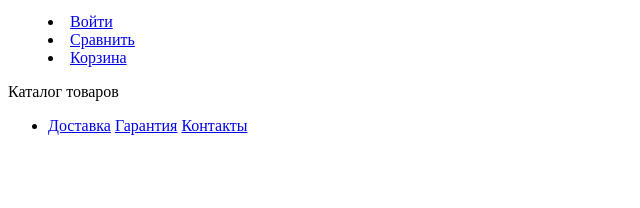
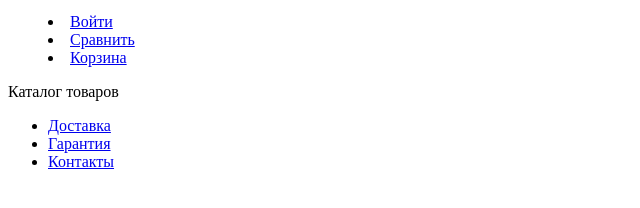
Before and after one commit to htmlacademy-htmlcss/2304065-device-37, a plain HTML site: page index.html in a window 1280 px wide. Shown: the part 50-258 px from the top of the page, without its empty margins (0-640 px from the left). Drawn offline with Linux system fonts and the light colour scheme.

Commit message:
исправляет разметку

```diff
--- a/index.html
+++ b/index.html
@@ -36,7 +36,11 @@
         <ul class="navigation-list">
           <li class="navigation-item">
             <a class="navigation-link" href="#">Доставка</a>
+          </li>
+          <li class="navigation-item">
             <a class="navigation-link" href="#">Гарантия</a>
+          </li>
+          <li class="navigation-item">
             <a class="navigation-link" href="#">Контакты</a>
           </li>
         </ul>
```
